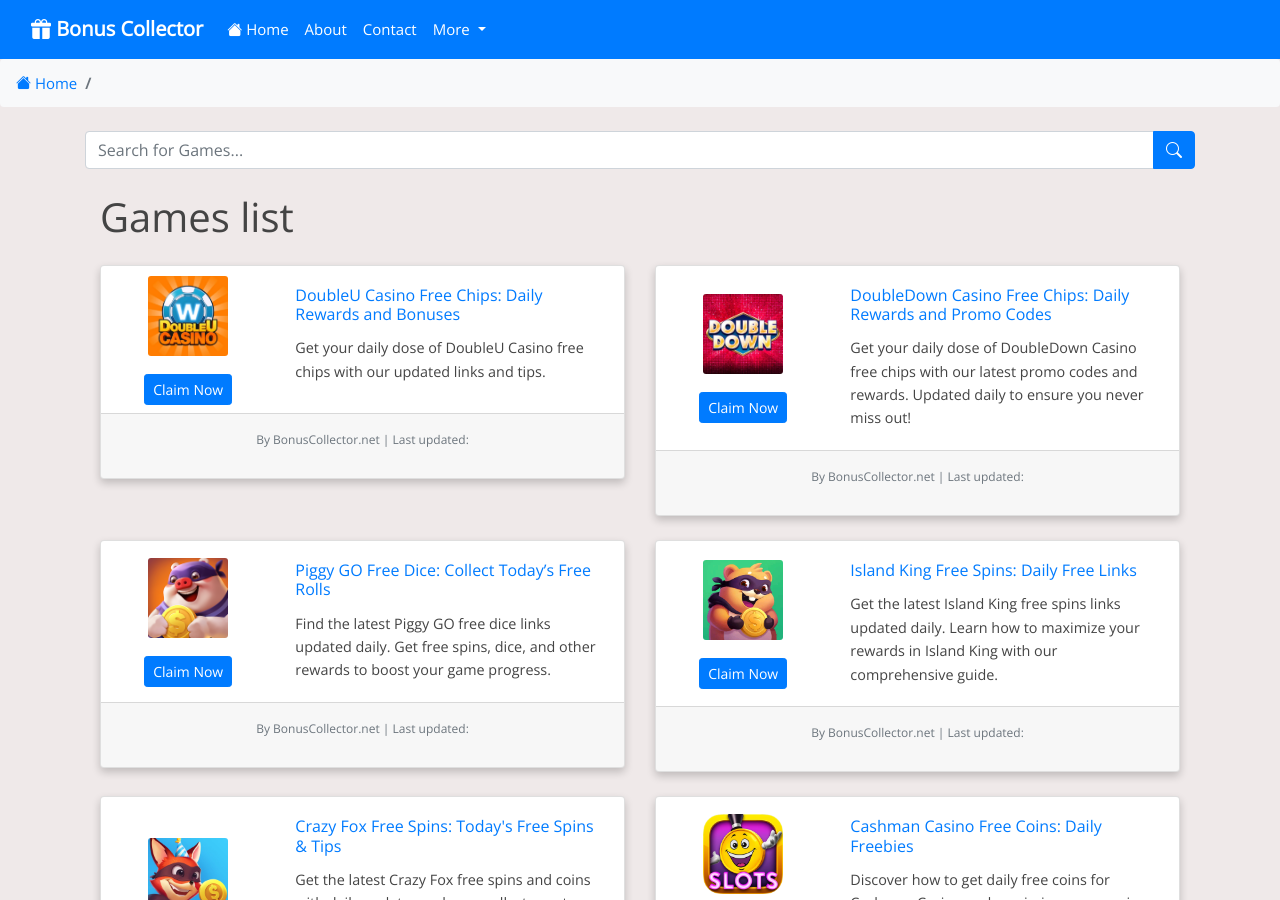
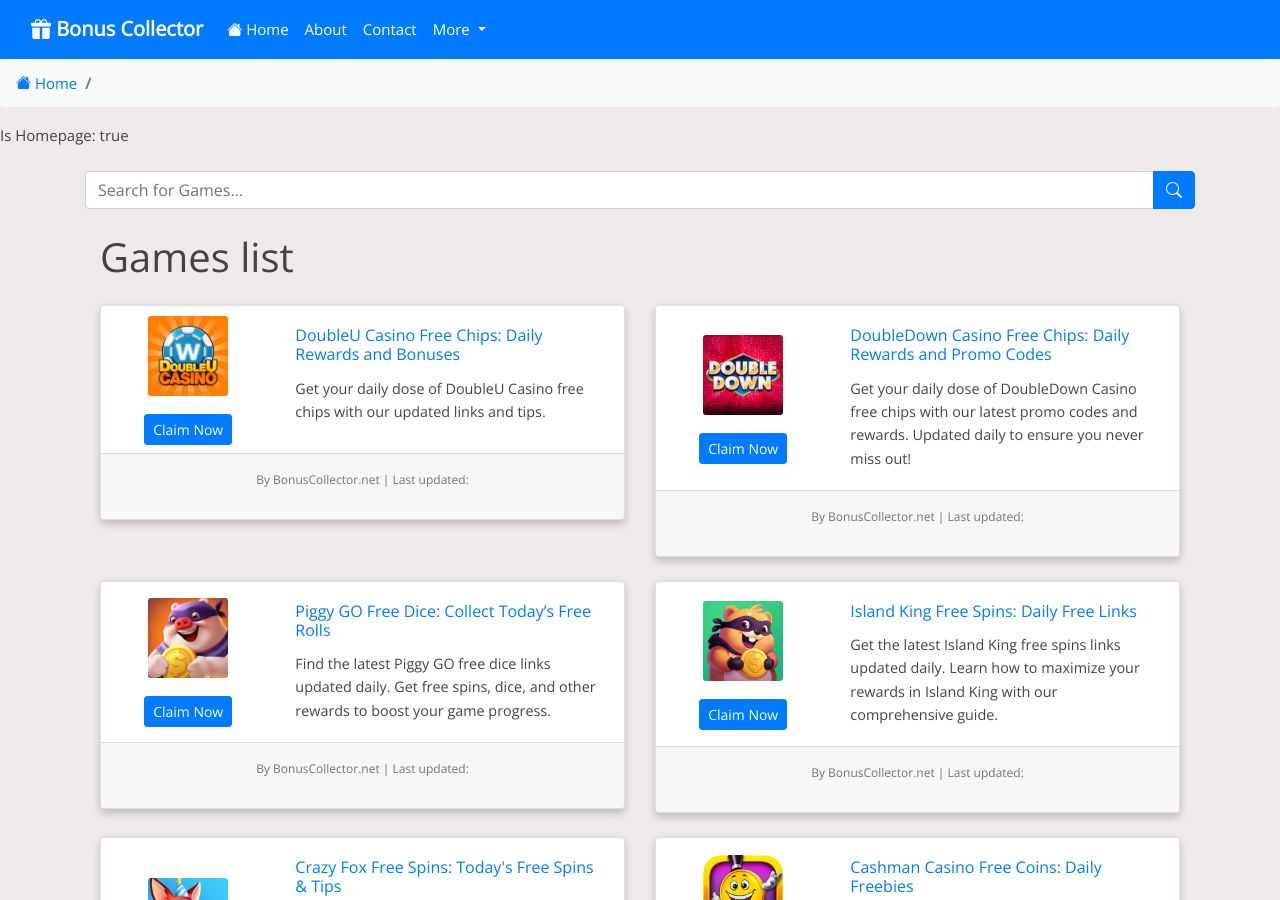
Before and after one commit to Prollad99/bs-net, a Jekyll site: the page built from index.html, in a window 1280 px wide and 900 px high. Built offline with Jekyll 4.4.1, drawn with Linux system fonts in a browser that asks for light colours; nearby versions of some CDN libraries; the list of posts is cut into pages by our own code; comment, search, counter and statistics services are not loaded.

Commit message:
Update default.html

```diff
--- a/_layouts/default.html
+++ b/_layouts/default.html
@@ -93,11 +93,15 @@
   {% assign is_homepage = true %}
 {% else %}
   {% for lang in site.data.languages %}
-    {% if page.url == '/' | append: lang.code | append: '/' %}
+    {% assign lang_homepage_url = '/' | append: lang.code | append: '/' %}
+    <p>Checking: {{ lang_homepage_url }} against {{ page.url }}</p>
+    {% if page.url == lang_homepage_url %}
       {% assign is_homepage = true %}
     {% endif %}
   {% endfor %}
 {% endif %}
+
+<p>Is Homepage: {{ is_homepage }}</p>
 
 {% if is_homepage %}
 <div class="container mt-4">
@@ -113,6 +117,7 @@
 </div>
 {% else %}
 <p>Current URL: {{ page.url }}</p>
+<p>Not a homepage</p>
 {% endif %}
 
   <script src="https://cdnjs.cloudflare.com/ajax/libs/simple-jekyll-search/1.7.2/simple-jekyll-search.min.js"></script>
```
